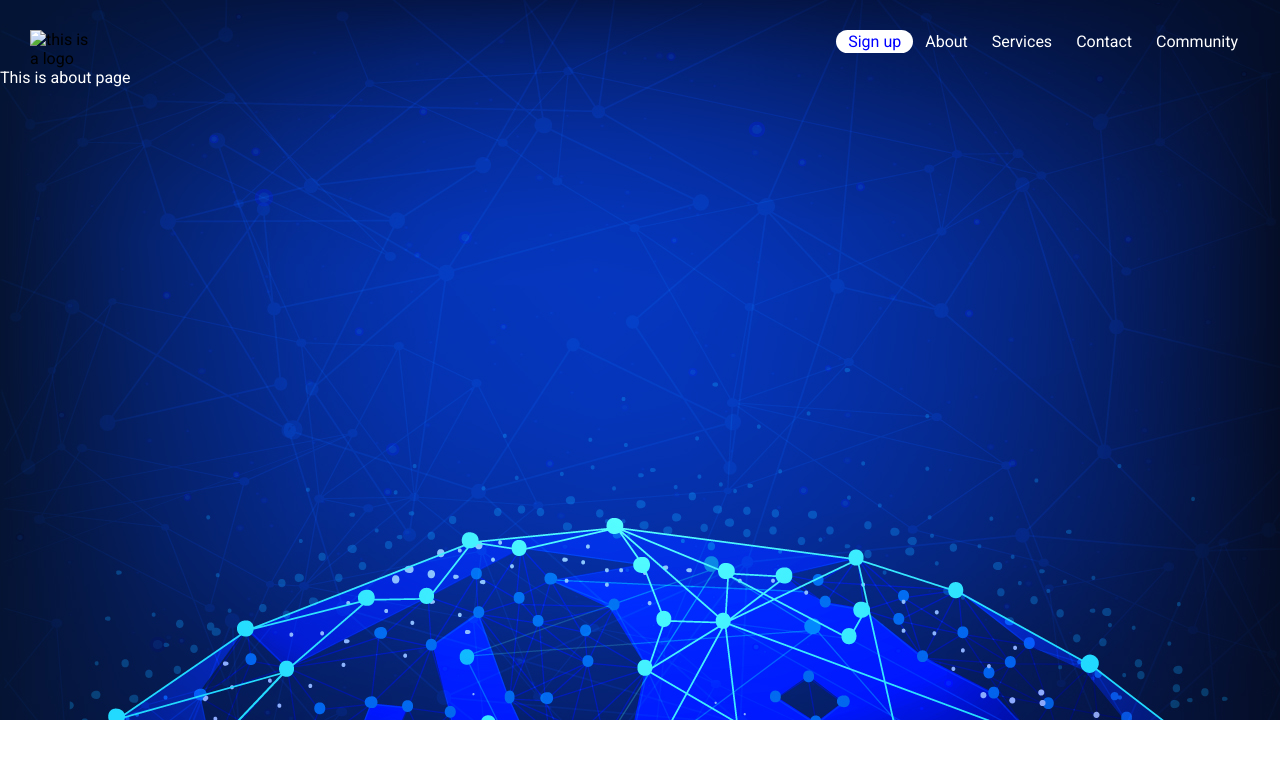
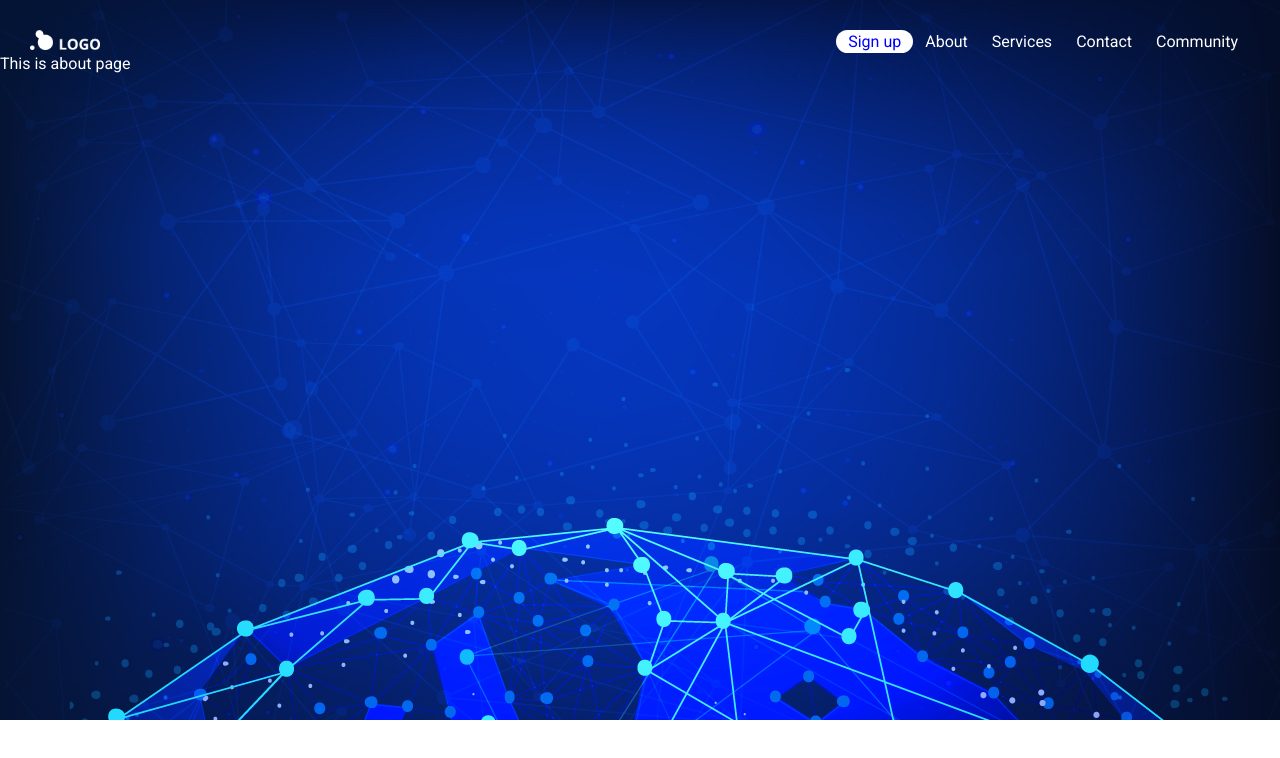
Before and after one commit to Astrid-Moga/IT-School, a plain HTML site: page Layouts/Layout Blockchain/about.html in a window 1280 px wide. Drawn offline with Linux system fonts and the light colour scheme.

Commit message:
fixed bug

```diff
--- a/Layouts/Layout Blockchain/about.html
+++ b/Layouts/Layout Blockchain/about.html
@@ -16,7 +16,7 @@
         <nav class="nav-bar">
 
             <div class="logo ">
-                <img src="../Layout 1/Images/logo.png" alt="this is a logo">
+                <img src="../Layout Blockchain/Images/logo.png" alt="this is a logo">
             </div>
 
             <div class="link-container ">
```
Also changed, not shown: Layouts/Layout Blockchain/community.html (+1 -1 lines), Layouts/Layout Blockchain/contact.html (+1 -1 lines), Layouts/Layout Blockchain/index.html (+1 -1 lines), Layouts/Layout Blockchain/services.html (+1 -1 lines), Layouts/Layout Blockchain/signup.html (+1 -1 lines).
